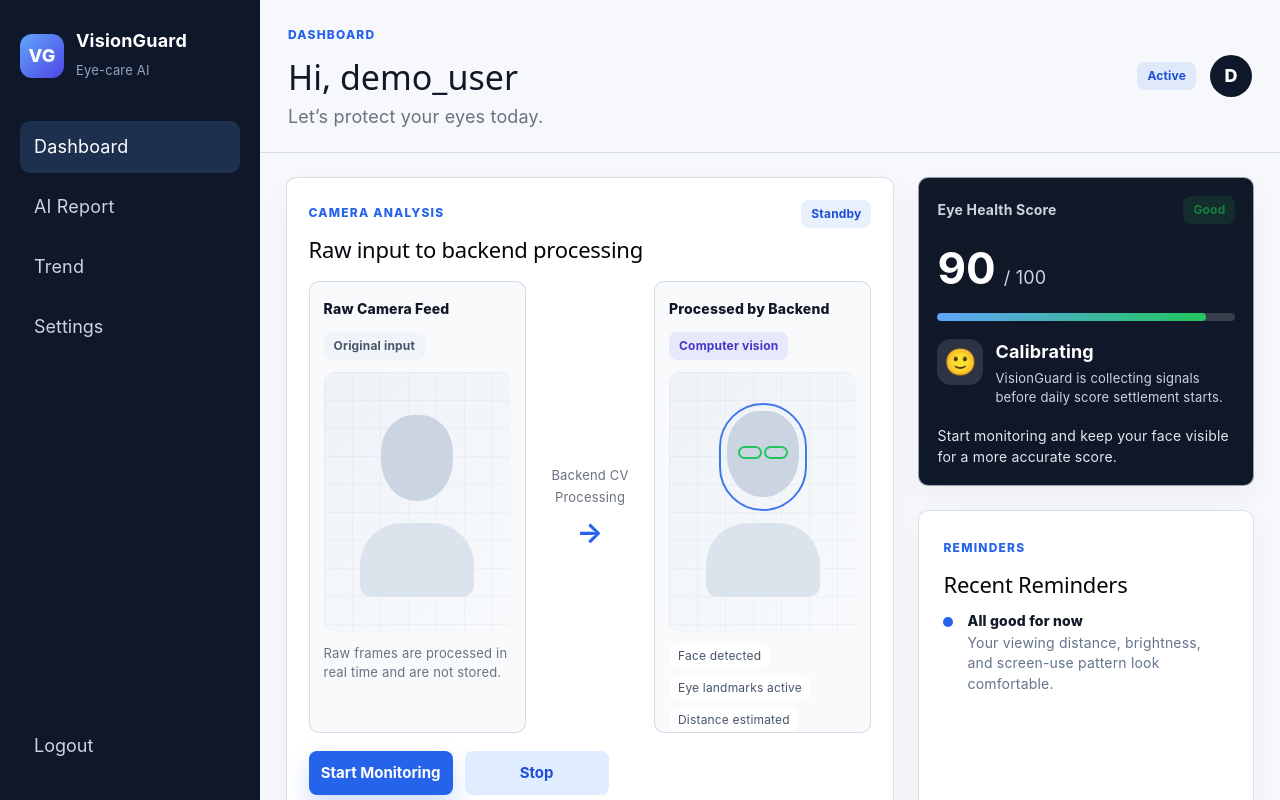
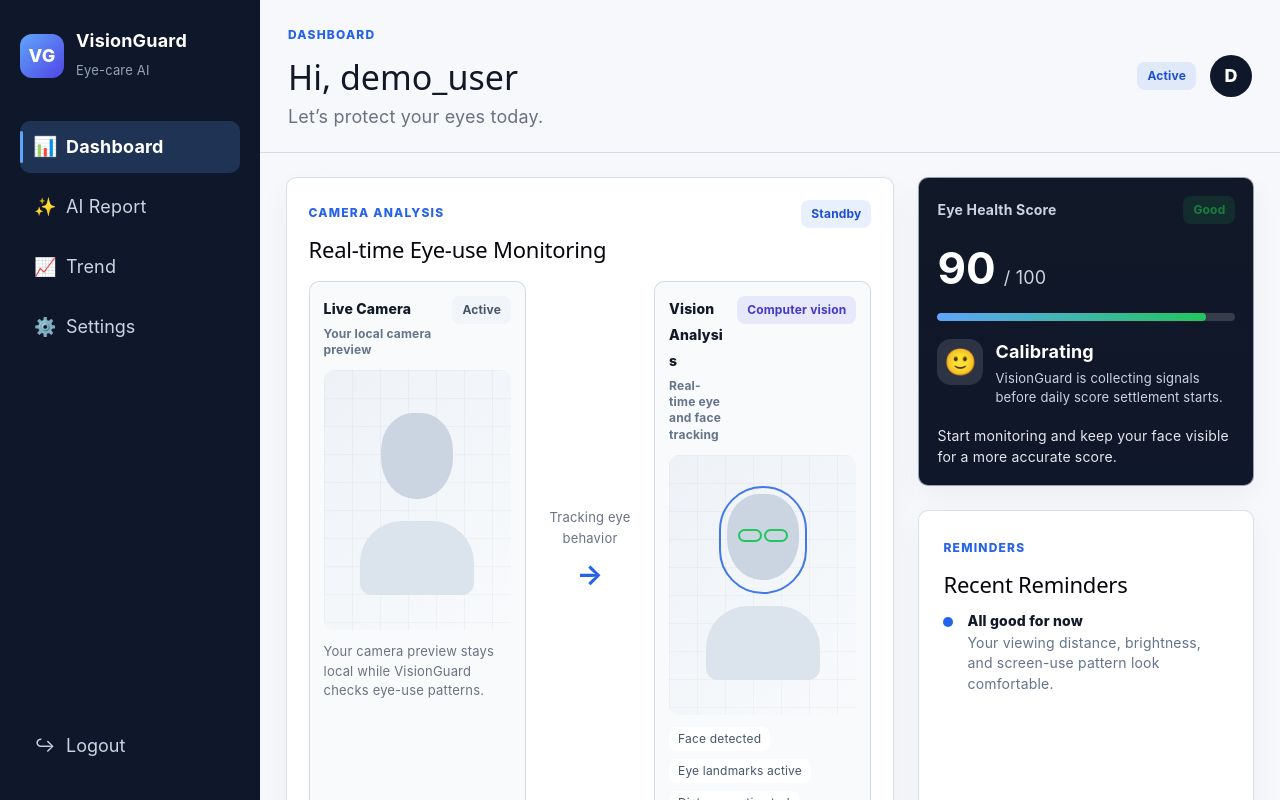
Before and after one commit to Katherine-qiz/VisionGuard, a React (Vite) app in the folder frontend/: page /dashboard in a window 1280 px wide. Built offline with nearby package versions, Linux system fonts and the light colour scheme; no server answers.

Commit message:
style: refresh dashboard branding and report entry cards

```diff
--- a/frontend/src/App.css
+++ b/frontend/src/App.css
@@ -295,10 +295,23 @@ label {
 }
 
 .nav-item {
+  position: relative;
+  display: flex;
+  align-items: center;
+  gap: 10px;
   padding: 13px 14px;
   border-radius: 10px;
   color: #cbd5e1;
   white-space: nowrap;
+  transition: all 0.18s ease;
+}
+
+.nav-icon {
+  width: 22px;
+  display: inline-grid;
+  place-items: center;
+  flex: 0 0 auto;
+  transition: all 0.18s ease;
 }
 
 .nav-button {
@@ -310,14 +323,33 @@ label {
   cursor: pointer;
 }
 
+.nav-item:hover,
 .nav-button:hover {
+  color: #60a5fa;
+  background: rgba(96, 165, 250, 0.14);
+  transform: translateX(2px);
+}
+
+.nav-item:hover .nav-icon,
+.nav-item.active .nav-icon {
+  transform: scale(1.08);
+}
+
+.nav-item.active {
+  background: rgba(96, 165, 250, 0.2);
   color: #ffffff;
-  background: rgba(96, 165, 250, 0.12);
-}
-
-.nav-item.active {
-  background: rgba(96, 165, 250, 0.18);
-  color: #ffffff;
+  font-weight: 700;
+}
+
+.nav-item.active::before {
+  content: "";
+  position: absolute;
+  left: 0;
+  top: 10px;
+  bottom: 10px;
+  width: 3px;
+  border-radius: 999px;
+  background: #60a5fa;
 }
 
 .nav-item.disabled {
@@ -505,14 +537,14 @@ label {
 .metrics-grid {
   min-width: 0;
   display: grid;
-  grid-template-columns: repeat(4, minmax(180px, 1fr));
+  grid-template-columns: repeat(5, minmax(180px, 1fr));
   gap: 16px;
 }
 
 .dashboard-bottom-grid {
   min-width: 0;
   display: grid;
-  grid-template-columns: minmax(0, 3fr) minmax(320px, 2fr);
+  grid-template-columns: minmax(0, 1fr) minmax(0, 1fr);
   gap: 24px;
   align-items: stretch;
 }
@@ -545,11 +577,10 @@ label {
 
 .camera-card-header {
   min-width: 0;
-  min-height: 32px;
+  min-height: 54px;
   display: flex;
   align-items: flex-start;
   justify-content: space-between;
-  flex-wrap: wrap;
   gap: 10px;
   margin-bottom: 12px;
   font-size: 14px;
@@ -557,13 +588,31 @@ label {
   white-space: normal;
 }
 
-.camera-card-header>span:first-child {
-  min-width: 0;
+.camera-card-title-group {
+  min-width: 0;
+  display: grid;
+  gap: 4px;
+}
+
+.camera-card-title-group>span {
+  color: #111827;
   white-space: normal;
   overflow: visible;
   text-overflow: unset;
   word-wrap: break-word;
   overflow-wrap: anywhere;
+}
+
+.camera-card-title-group>small {
+  color: #64748b;
+  font-size: 12px;
+  font-weight: 700;
+  line-height: 1.35;
+}
+
+.camera-card-header .status-badge {
+  flex: 0 0 auto;
+  white-space: nowrap;
 }
 
 .camera-placeholder {
@@ -841,8 +890,8 @@ label {
 .camera-actions .primary-button,
 .camera-actions .secondary-button,
 .report-footer .primary-button {
-  width: 144px;
-  min-width: 144px;
+  width: 170px;
+  min-width: 170px;
   height: 44px;
   padding: 0 16px;
 }
@@ -1003,6 +1052,66 @@ label {
   background: #ffffff;
   display: flex;
   flex-direction: column;
+}
+
+.ai-report-entry-card {
+  min-width: 0;
+}
+
+.ai-report-entry-card .panel-header {
+  align-items: flex-start;
+}
+
+.ai-report-entry-body {
+  display: grid;
+  grid-template-columns: minmax(0, 1.2fr) minmax(220px, 0.8fr);
+  gap: 18px;
+  align-items: stretch;
+  min-width: 0;
+}
+
+.ai-report-entry-copy {
+  min-width: 0;
+  padding: 16px;
+  border: 1px solid rgba(219, 227, 239, 0.82);
+  border-radius: 12px;
+  background: #f8fafc;
+  color: #475569;
+}
+
+.ai-report-entry-copy p {
+  margin: 0 0 10px;
+  color: #0f172a;
+  font-weight: 900;
+}
+
+.ai-report-entry-copy ul {
+  margin: 0;
+  padding-left: 20px;
+}
+
+.ai-report-entry-copy li {
+  margin: 6px 0;
+  line-height: 1.45;
+  white-space: normal;
+}
+
+.ai-report-entry-status {
+  display: grid;
+  align-content: center;
+  gap: 10px;
+  min-width: 0;
+  padding: 16px;
+  border: 1px solid rgba(219, 227, 239, 0.82);
+  border-radius: 12px;
+  background: #ffffff;
+  color: #475569;
+  font-weight: 800;
+}
+
+.ai-report-entry-status span {
+  white-space: normal;
+  overflow-wrap: anywhere;
 }
 
 .ai-report-card-content,
@@ -2333,6 +2442,12 @@ label {
 
 /* Responsive */
 
+@media (max-width: 1400px) {
+  .metrics-grid {
+    grid-template-columns: repeat(3, minmax(220px, 1fr));
+  }
+}
+
 @media (max-width: 1280px) {
   .dashboard-hero-grid {
     grid-template-columns: minmax(0, 1.45fr) minmax(300px, 0.8fr);
@@ -2346,6 +2461,10 @@ label {
 @media (max-width: 1100px) {
   .dashboard-hero-grid,
   .dashboard-bottom-grid {
+    grid-template-columns: 1fr;
+  }
+
+  .ai-report-entry-body {
     grid-template-columns: 1fr;
   }
 
--- a/frontend/src/components/AIReportCard.tsx
+++ b/frontend/src/components/AIReportCard.tsx
@@ -1,76 +1,70 @@
-import { useState } from "react";
+import { useNavigate } from "react-router-dom";
 
-import { generateAIReport } from "../api/client";
 import { useMonitoring } from "../context/MonitoringContext";
+import { readLatestMetrics, readMetricSamples } from "../utils/localData";
+
+function getMainSignal(metrics: { blinkRate?: number; distanceCm?: number; brightnessLux?: number; sessionUseTimeSeconds?: number; useTimeSeconds?: number }) {
+    const sessionSeconds = metrics.sessionUseTimeSeconds ?? metrics.useTimeSeconds ?? 0;
+    if (typeof metrics.blinkRate === "number" && metrics.blinkRate < 12) return "blink";
+    if (typeof metrics.distanceCm === "number" && (metrics.distanceCm < 50 || metrics.distanceCm > 100)) return "distance";
+    if (typeof metrics.brightnessLux === "number" && (metrics.brightnessLux < 300 || metrics.brightnessLux > 750)) return "brightness";
+    if (sessionSeconds > 20 * 60) return "screen time";
+    return "stable pattern";
+}
 
 function AIReportCard() {
+    const navigate = useNavigate();
     const { metrics } = useMonitoring();
-    const [isGenerating, setIsGenerating] = useState(false);
-    const [reportSummary, setReportSummary] = useState("Your viewing distance and brightness look healthy. Continuous screen time is slightly increasing.");
-    const [mainIssue, setMainIssue] = useState("Continuous use time is increasing. Take breaks more frequently.");
-    const [recommendations, setRecommendations] = useState([
-        "Take a 3-minute break every 20 minutes",
-        "Keep screen distance above 40 cm",
-        "Maintain ambient light above 200 lux",
-    ]);
-
-    const handleGenerateReport = async () => {
-        setIsGenerating(true);
-        try {
-            const response = await generateAIReport(metrics);
-            const report = response.report;
-            if (report) {
-                setReportSummary(report.summary ?? reportSummary);
-                setMainIssue(report.issues?.[0] ?? report.score_explanation ?? mainIssue);
-                setRecommendations(report.recommendations ?? recommendations);
-            }
-        } catch (error) {
-            console.warn("Failed to generate AI report:", error);
-        } finally {
-            setIsGenerating(false);
-        }
-    };
+    const latestMetrics = readLatestMetrics();
+    const hasMonitoringData = readMetricSamples().some((sample) => !sample.isCalibrating) || Boolean(latestMetrics);
+    const latestScore = metrics.eyeHealthScore ?? latestMetrics?.eyeHealthScore;
+    const mainSignal = getMainSignal({
+        blinkRate: metrics.blinkRate ?? latestMetrics?.blinkRate,
+        distanceCm: metrics.distanceCm ?? latestMetrics?.distanceCm,
+        brightnessLux: metrics.brightnessLux ?? latestMetrics?.brightnessLux,
+        sessionUseTimeSeconds: metrics.sessionUseTimeSeconds ?? latestMetrics?.sessionUseTimeSeconds,
+        useTimeSeconds: metrics.useTimeSeconds ?? latestMetrics?.useTimeSeconds,
+    });
 
     return (
-        <section className="panel ai-report-card">
+        <section className="panel ai-report-card ai-report-entry-card">
             <div className="panel-header">
                 <div>
                     <p className="eyebrow">AI Insight</p>
-                    <h2>AI Eye-care Report</h2>
+                    <h2>AI Eye-Care Report</h2>
+                    <p className="panel-helper">
+                        Generate a structured eye-care behavior report from your latest VisionGuard monitoring data.
+                    </p>
                 </div>
-                <span className="status-badge ai-status">LLM Generated</span>
+                <span className="status-badge ai-status">Powered by DeepSeek</span>
             </div>
 
-            <div className="ai-report-card-content">
-                <div className="ai-report-cards">
-                    <div className="report-section report-summary">
-                        <h3>Summary</h3>
-                        <p>{reportSummary}</p>
-                    </div>
-
-                    <div className="report-section report-main">
-                        <h3>Main Issue</h3>
-                        <p>{mainIssue}</p>
-                    </div>
-
-                    <div className="report-section report-suggestions">
-                        <h3>Suggestions</h3>
-                        <ul>
-                            {recommendations.map((recommendation) => (
-                                <li key={recommendation}>{recommendation}</li>
-                            ))}
-                        </ul>
-                    </div>
+            <div className="ai-report-entry-body">
+                <div className="ai-report-entry-copy">
+                    <p>Your report will explain:</p>
+                    <ul>
+                        <li>what your score means</li>
+                        <li>which metrics are healthy or risky</li>
+                        <li>how to improve your screen-use habits</li>
+                        <li>prevention tips for eye comfort</li>
+                    </ul>
                 </div>
 
-                <div className="risk-notice highlighted">
-                    This is not medical diagnosis.
+                <div className="ai-report-entry-status">
+                    {hasMonitoringData ? (
+                        <>
+                            <span>Latest score: {typeof latestScore === "number" ? Math.round(latestScore) : "--"} / 100</span>
+                            <span>Main signal: {mainSignal}</span>
+                        </>
+                    ) : (
+                        <span>Start monitoring first to generate a more meaningful report.</span>
+                    )}
                 </div>
             </div>
 
             <div className="card-action-row">
-                <button className="primary-button" disabled={isGenerating} onClick={() => void handleGenerateReport()} type="button">
-                    {isGenerating ? "Generating..." : "Generate Report"}
+                <button className="primary-button" onClick={() => navigate("/ai-report")} type="button">
+                    Generate report
                 </button>
             </div>
         </section>
--- a/frontend/src/components/CameraComparisonPanel.tsx
+++ b/frontend/src/components/CameraComparisonPanel.tsx
@@ -39,7 +39,7 @@ function CameraComparisonPanel() {
             <div className="panel-header">
                 <div>
                     <p className="eyebrow">Camera Analysis</p>
-                    <h2>Raw input to backend processing</h2>
+                    <h2>Real-time Eye-use Monitoring</h2>
                 </div>
                 <span className="status-badge active-status">
                     {isMonitoring ? "Monitoring" : "Standby"}
@@ -49,8 +49,11 @@ function CameraComparisonPanel() {
             <div className="camera-comparison">
                 <article className="camera-card">
                     <div className="camera-card-header">
-                        <span>Raw Camera Feed</span>
-                        <span className="status-badge neutral-status">Original input</span>
+                        <div className="camera-card-title-group">
+                            <span>Live Camera</span>
+                            <small>Your local camera preview</small>
+                        </div>
+                        <span className="status-badge neutral-status">Active</span>
                     </div>
 
                     <div className="camera-preview raw-preview">
@@ -71,19 +74,22 @@ function CameraComparisonPanel() {
                     </div>
 
                     <p className="camera-note">
-                        Raw frames are processed in real time and are not stored.
+                        Your camera preview stays local while VisionGuard checks eye-use patterns.
                     </p>
                 </article>
 
-                <div className="processing-step" aria-label="Backend computer vision processing">
-                    <span>Backend CV</span>
-                    <span>Processing</span>
+                <div className="processing-step" aria-label="VisionGuard eye behavior analysis">
+                    <span>Tracking eye</span>
+                    <span>behavior</span>
                     <strong>→</strong>
                 </div>
 
                 <article className="camera-card">
                     <div className="camera-card-header">
-                        <span>Processed by Backend</span>
+                        <div className="camera-card-title-group">
+                            <span>Vision Analysis</span>
+                            <small>Real-time eye and face tracking</small>
+                        </div>
                         <span className="status-badge ai-status">Computer vision</span>
                     </div>
 
@@ -92,7 +98,7 @@ function CameraComparisonPanel() {
                             <img
                                 className="processed-frame"
                                 src={processedFrame}
-                                alt="Processed camera frame"
+                                alt="Vision analysis camera frame"
                             />
                         ) : (
                             <div className="processed-avatar" aria-hidden="true">
@@ -120,11 +126,11 @@ function CameraComparisonPanel() {
                     onClick={startMonitoring}
                     type="button"
                 >
-                    {isStarting ? "Starting..." : isMonitoring ? "Monitoring" : "Start Monitoring"}
+                    {isStarting ? "Starting..." : isMonitoring ? "Monitoring" : "Start monitoring"}
                 </button>
 
                 <button className="secondary-button" onClick={stopMonitoring} type="button">
-                    Stop
+                    Pause monitoring
                 </button>
             </div>
 
--- a/frontend/src/components/Sidebar.tsx
+++ b/frontend/src/components/Sidebar.tsx
@@ -3,9 +3,9 @@ import { createPortal } from "react-dom";
 import { Link, useLocation, useNavigate } from "react-router-dom";
 
 const navItems = [
-    { label: "Dashboard", to: "/dashboard" },
-    { label: "AI Report", to: "/ai-report" },
-    { label: "Trend", to: "/trend" },
+    { icon: "📊", label: "Dashboard", to: "/dashboard" },
+    { icon: "✨", label: "AI Report", to: "/ai-report" },
+    { icon: "📈", label: "Trend", to: "/trend" },
 ];
 
 type SidebarProps = {
@@ -100,17 +100,20 @@ function Sidebar({ onOpenSettings }: SidebarProps) {
                             key={item.to}
                             to={item.to}
                         >
-                            {item.label}
+                            <span className="nav-icon" aria-hidden="true">{item.icon}</span>
+                            <span>{item.label}</span>
                         </Link>
                     ))}
                     <button className="nav-item nav-button" onClick={onOpenSettings} type="button">
-                        Settings
+                        <span className="nav-icon" aria-hidden="true">⚙️</span>
+                        <span>Settings</span>
                     </button>
                 </nav>
 
                 <div className="sidebar-footer">
                     <button className="nav-item nav-button" onClick={() => setLogoutOpen(true)} type="button">
-                        Logout
+                        <span className="nav-icon" aria-hidden="true">↪</span>
+                        <span>Logout</span>
                     </button>
                 </div>
             </aside>
--- a/frontend/src/components/TrendCard.tsx
+++ b/frontend/src/components/TrendCard.tsx
@@ -17,9 +17,12 @@ function TrendCard() {
         ? Math.round(scores.reduce((sum, score) => sum + score, 0) / scores.length)
         : null;
     const weeklyReminderCount = viewModel.riskBreakdown7Days.reduce((sum, risk) => sum + risk.count, 0);
+    const mainRisk = viewModel.riskBreakdown7Days
+        .filter((risk) => risk.count > 0)
+        .sort((a, b) => b.count - a.count)[0]?.type;
     const hasData = scores.length > 0;
     const trendNote = hasData
-        ? `7-day average score ${averageScore}. ${weeklyReminderCount} reminders this week.`
+        ? `7-day average score ${averageScore}. ${weeklyReminderCount} reminders this week. Main risk: ${mainRisk ?? "stable pattern"}.`
         : "Start monitoring to build your trend.";
 
     useEffect(() => {
```
Also changed, not shown: frontend/src/pages/DashboardPage.tsx (+4 -4 lines), frontend/src/assets/VGlogo.png (added).
